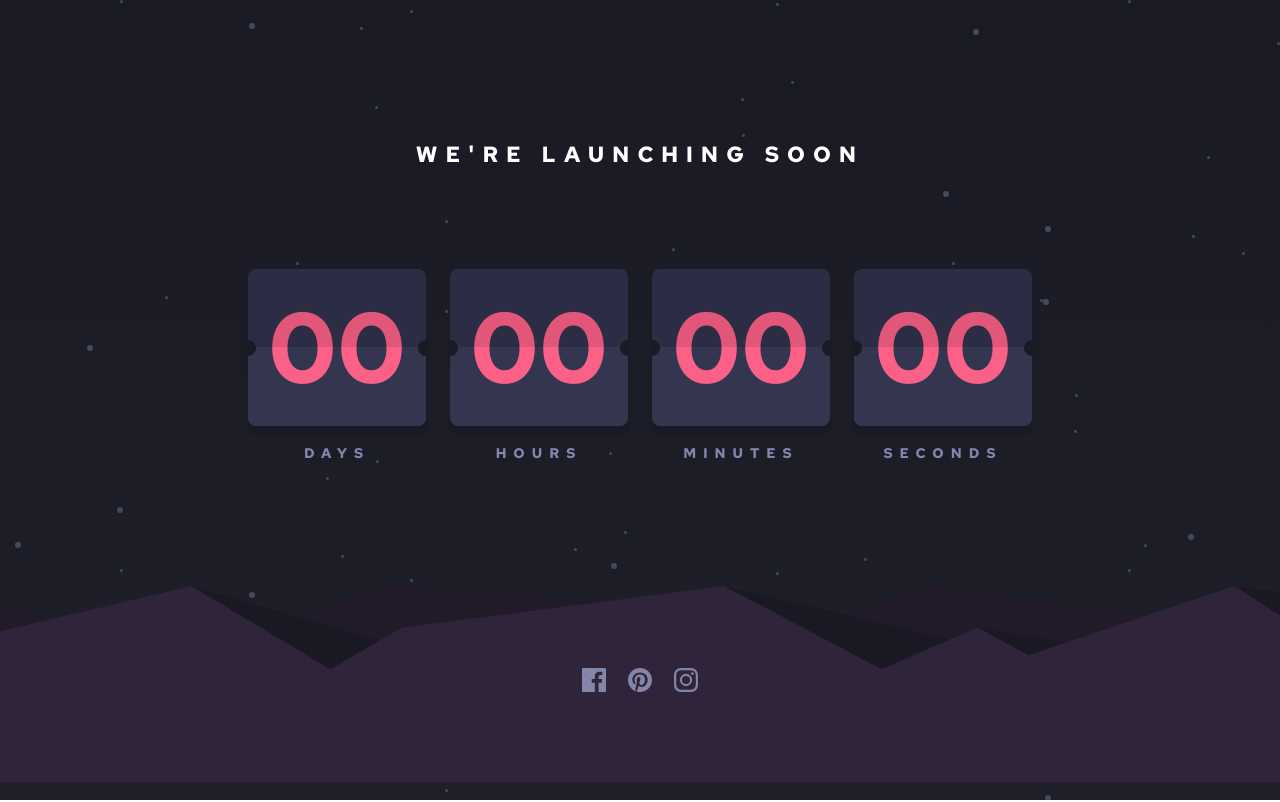
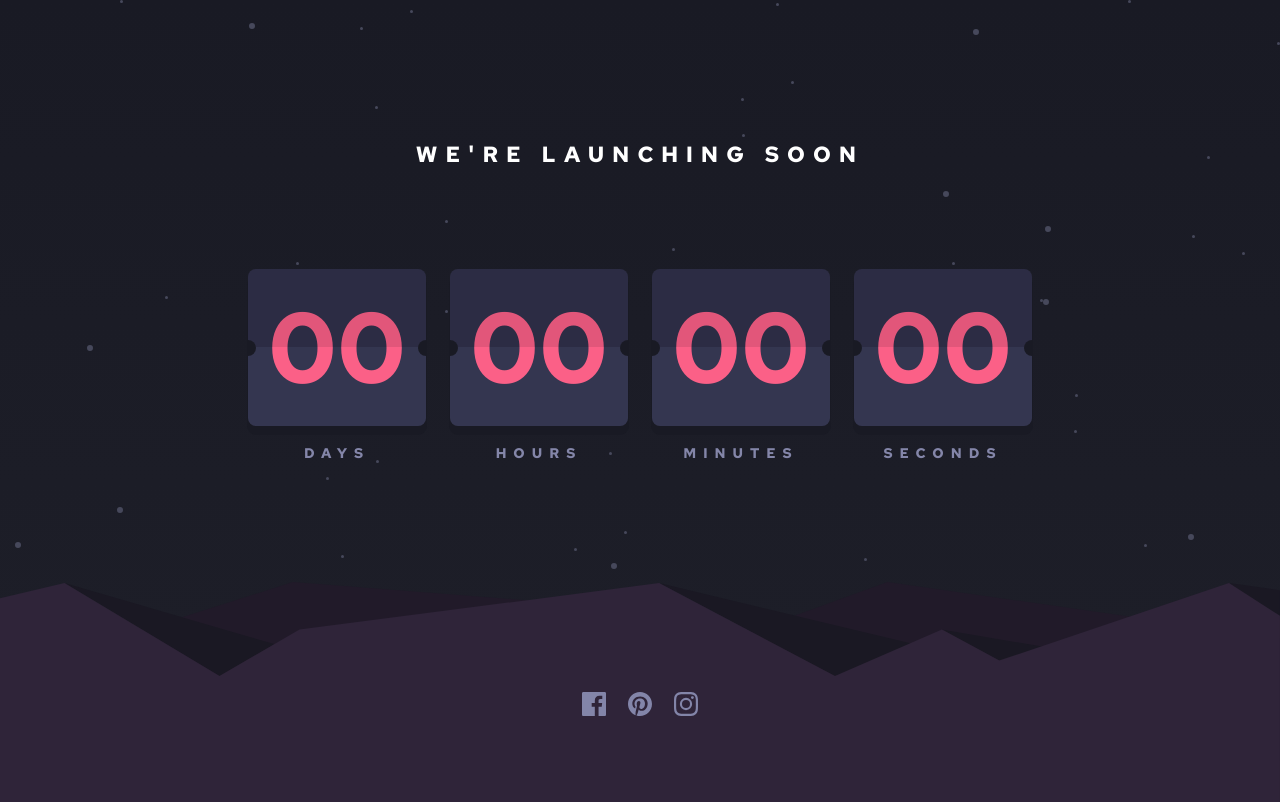
Before and after one commit to AngeloMar98/MentorChallenge-15, a plain HTML site: page index.html in a window 1280 px wide. Drawn offline with Linux system fonts and the light colour scheme.

Commit message:
Add files via upload

```diff
--- a/index.html
+++ b/index.html
@@ -52,7 +52,8 @@
       </div>
     </main>
 
-    <footer class="footer background-contain">
+    <footer class="footer">
+      <img src="images/pattern-hills.svg" />
       <div class="socials flex flex-row">
         <a href="https://www.facebook.com/" target="_blank">
           <img class="social-icon" src="images/icon-facebook.svg" />
--- a/style.css
+++ b/style.css
@@ -24,14 +24,13 @@ body {
 
   background-image: url(images/bg-stars.svg),
     linear-gradient(var(--darkest-blue), var(--darker-blue));
-  background-repeat: repeat, no-repeat;
+  background-repeat: no-repeat, no-repeat;
   background-attachment: fixed;
-  overflow-x: hidden;
 }
 
 .background-contain {
   background-position-x: right;
-  background-size: 100% contain;
+  /* background-size: 100% contain; */
 }
 
 .flex {
@@ -151,13 +150,22 @@ body {
   display: flex;
   justify-content: center;
   margin-top: 12rem;
+  position: relative;
+  /* height: 20vh;
+  background-image: url(images/pattern-hills.svg); */
 
-  height: 200px;
+  /* background-position-y: 100%; */
+  /* background-position-y: inherit; */
+  /* background-size: cover;
+  background-repeat: no-repeat; */
+}
 
-  background-image: url(images/pattern-hills.svg);
-
-  background-position-y: 100%;
-  background-repeat: no-repeat;
+.footer > img {
+  max-width: 100%;
+  object-fit: cover;
+  width: 1440px;
+  height: 220px;
+  object-position: 100% 0;
 }
 
 .socials {
@@ -166,6 +174,9 @@ body {
   gap: 2.2rem;
 
   justify-content: center;
+
+  position: absolute;
+  top: 50%;
 }
 
 .social-icon:hover {
```
